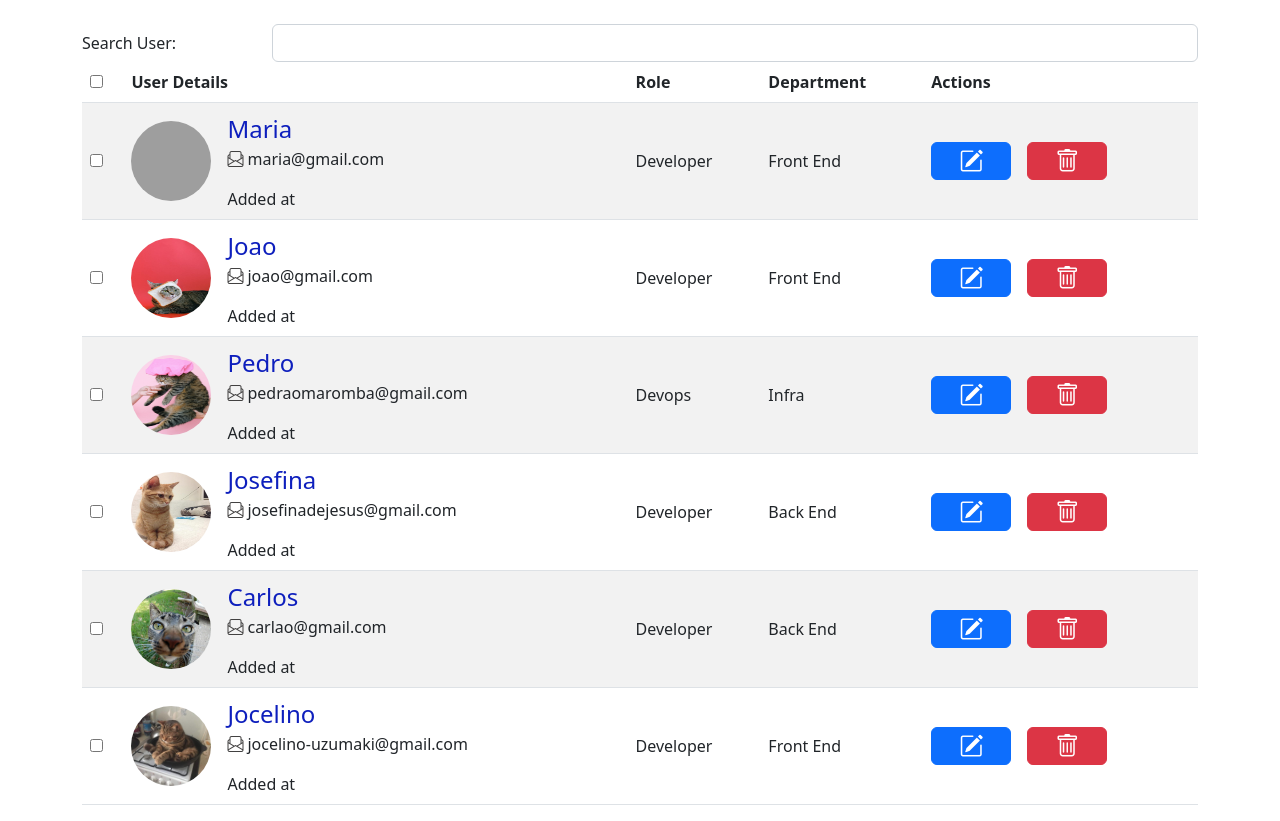
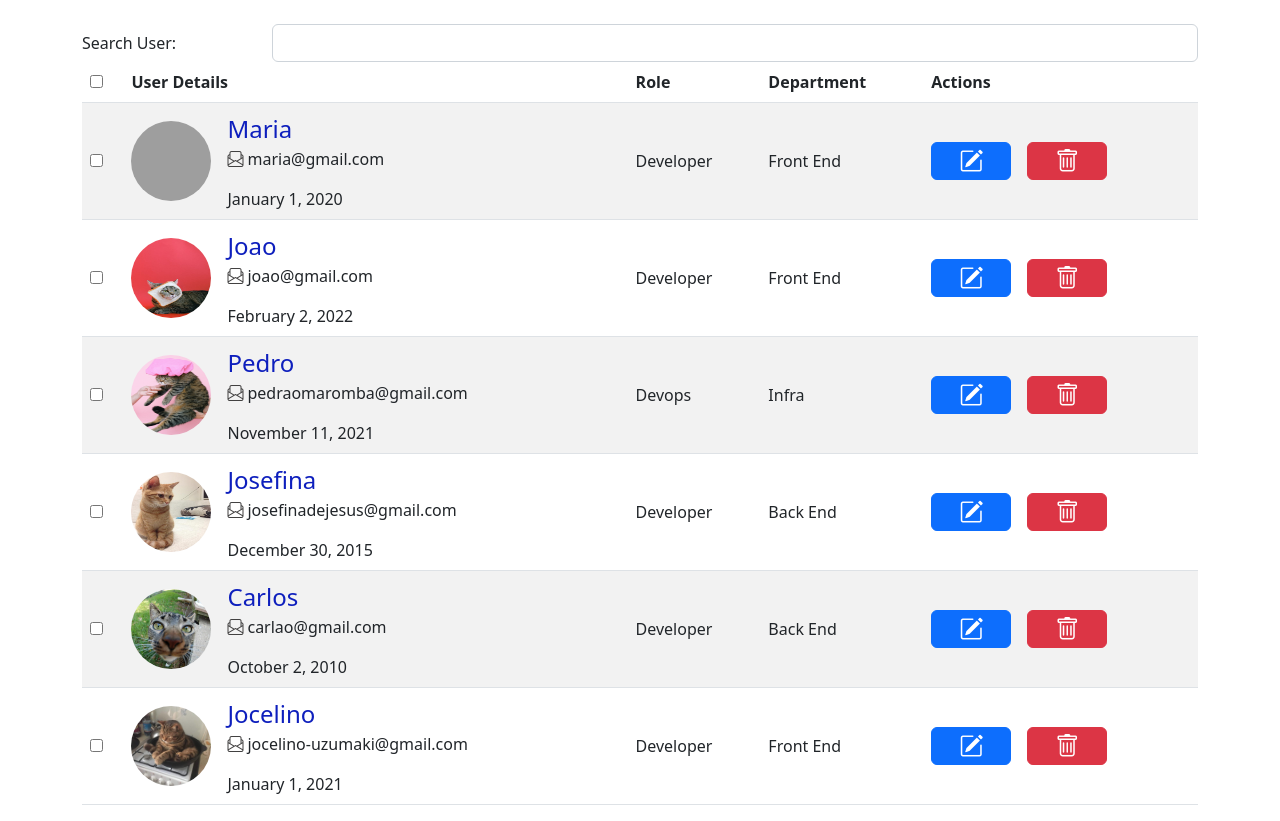
Before and after one commit to masachetti/angular-study-projects, an Angular app in the folder user-list/: page / in a window 1280 px wide. Built offline with nearby package versions, Linux system fonts and the light colour scheme; grey boxes are pictures that could not be loaded.

Commit message:
Add date formatting to the "added at" variable view

```diff
--- a/user-list/src/app/components/user-details/user-details.component.html
+++ b/user-list/src/app/components/user-details/user-details.component.html
@@ -7,6 +7,6 @@
             <i class="bi bi-envelope-paper me-1 email-icon"></i>
             <span class="fs-6">{{user?.email}}</span>
         </div>
-        <span>Added at</span>
+        <span class="fs-6">{{ user?.addedAt | date: "longDate"}}</span>
     </div>
 </div>
```
